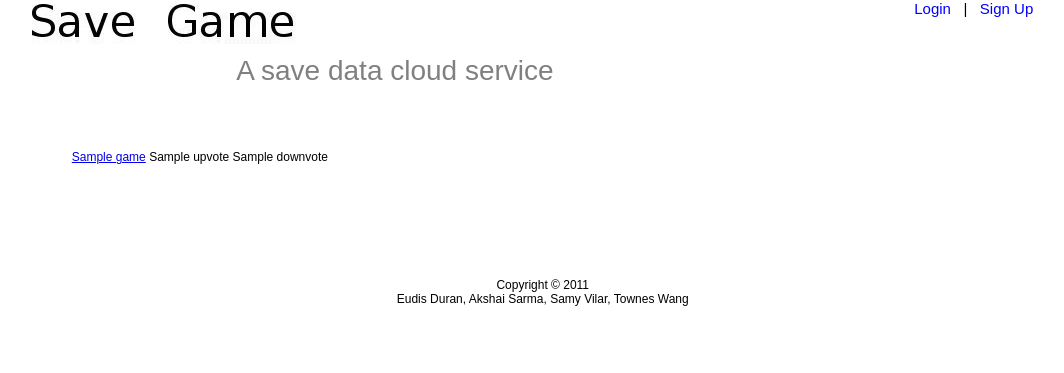
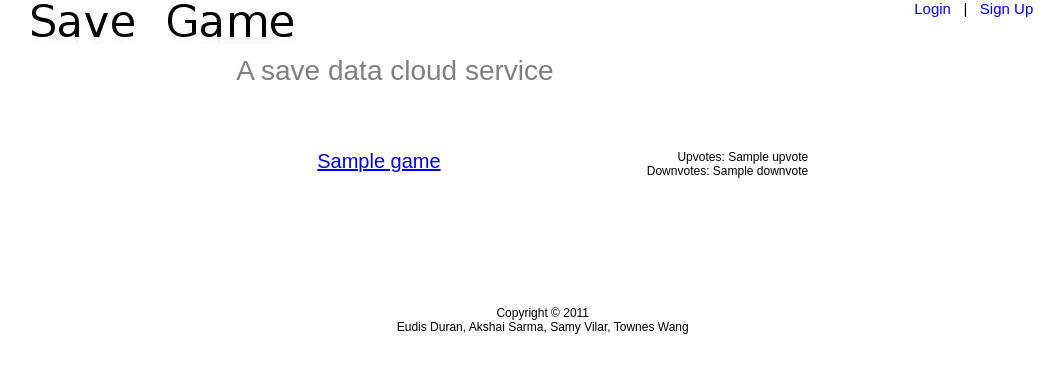
Before and after one commit to samyvilar/save-game, a Django app: template project/savegame/templates/infopage/index.html in a window 1280 px wide. Shown: the top 373 px of the page, without its empty margins (96-1160 px from the left). Run offline with Django 3.2, Linux system fonts and the light colour scheme; the template is opened without the code that fills it: most values are stand-ins (such as "Sample title", 1, 10 or a date in 2020).

Commit message:
Also in last commit, added None checking to registration. Finished barebones of gameinfo. Townes will do the rest. Seems to be working fine.

```diff
--- a/project/savegame/static/css/infopage.css
+++ b/project/savegame/static/css/infopage.css
@@ -2,3 +2,23 @@ li
 {
 	list-style-type: none;
 }
+
+#platform
+{
+	font-size: 30px;
+}
+.savegame
+{
+	margin: auto;
+	width: 50%;
+}
+.title
+{
+	float: left;
+	font-size: 20px;
+}
+
+.votes
+{
+	float: right;
+}
--- a/project/savegame/templates/infopage/index.html
+++ b/project/savegame/templates/infopage/index.html
@@ -9,14 +9,17 @@
 {% endblock %}
 
 {% block content %}
+	<span id = 'platform'> {{ platform }} </span>
 	<ul>
 	{% for m in games %}
 		<li>
 			<div class = 'savegame'>
 				<span class = 'title'> <a href ="/gamepage/?uploaded_game_id={{ m.id }}">{{ m.title}}</a></span>
-				<span class = 'upvotes'> {{ m.upvote }} </span>
-				<span class = 'downvotes'> {{ m.downvote }} </span>
+				<span class = 'votes'> Upvotes: {{ m.upvote }} </span>
+				<br />
+				<span class = 'votes'> Downvotes: {{ m.downvote }} </span>
 			</div>
+			<br /> <br />
 		</li>
 	{% endfor %}
 	</ul>
--- a/project/savegame/views.py
+++ b/project/savegame/views.py
@@ -153,7 +153,7 @@ def gameinfo(request):
 	gname = sgame.game.title
 	agames = UploadedGame.objects.filter(game__title=gname, platform__name=plat).exclude(private=True).order_by('-upvote')
 	t = loader.get_template('infopage/index.html')
-	c = Context({'logged_in': loggedin, 'fullname': fullname, 'user_id': request.user.id, 'games': agames})
+	c = Context({'logged_in': loggedin, 'fullname': fullname, 'user_id': request.user.id, 'platform': plat, 'games': agames})
 	return HttpResponse(t.render(c))
 
 def results(request):
```
